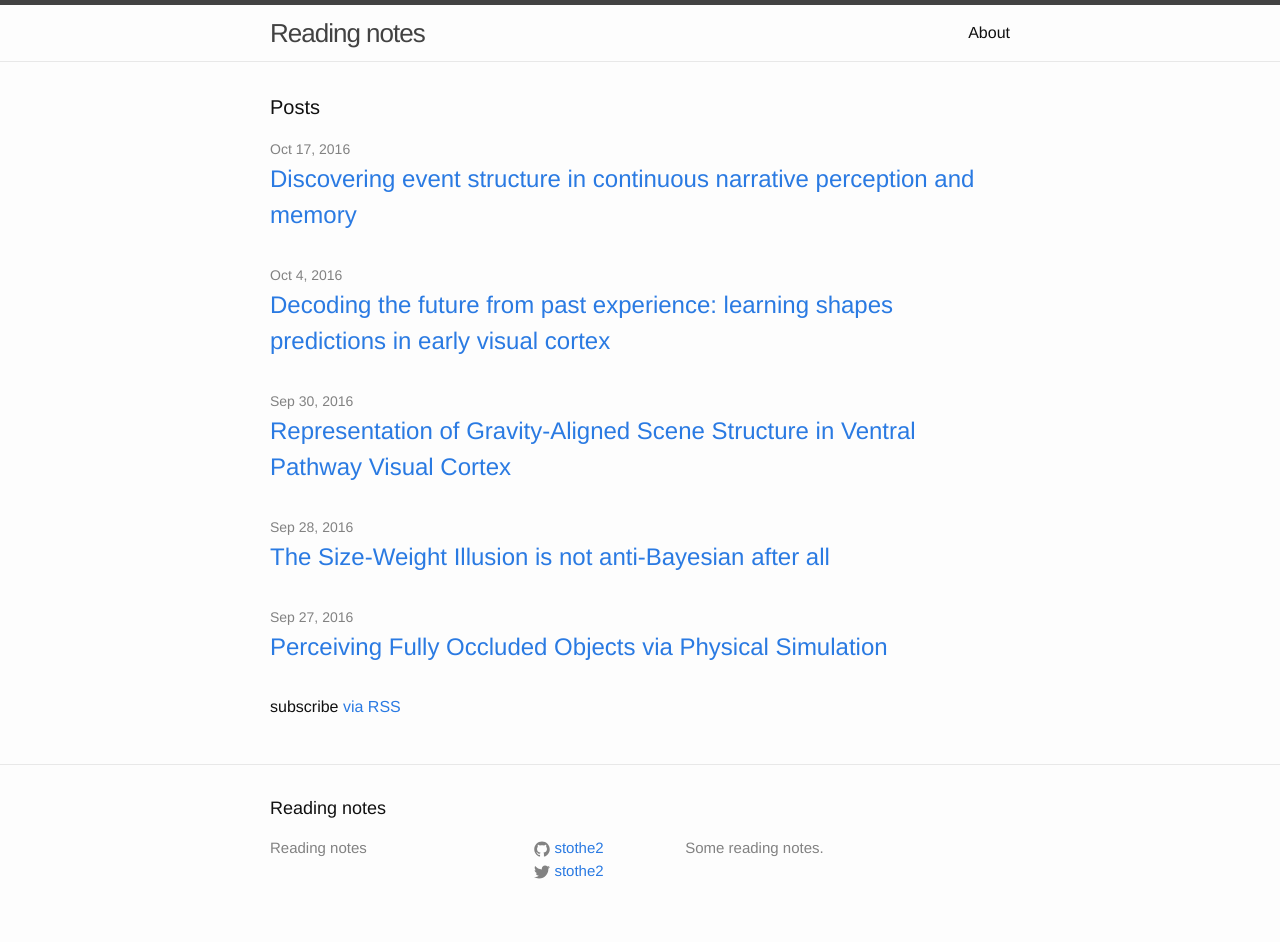
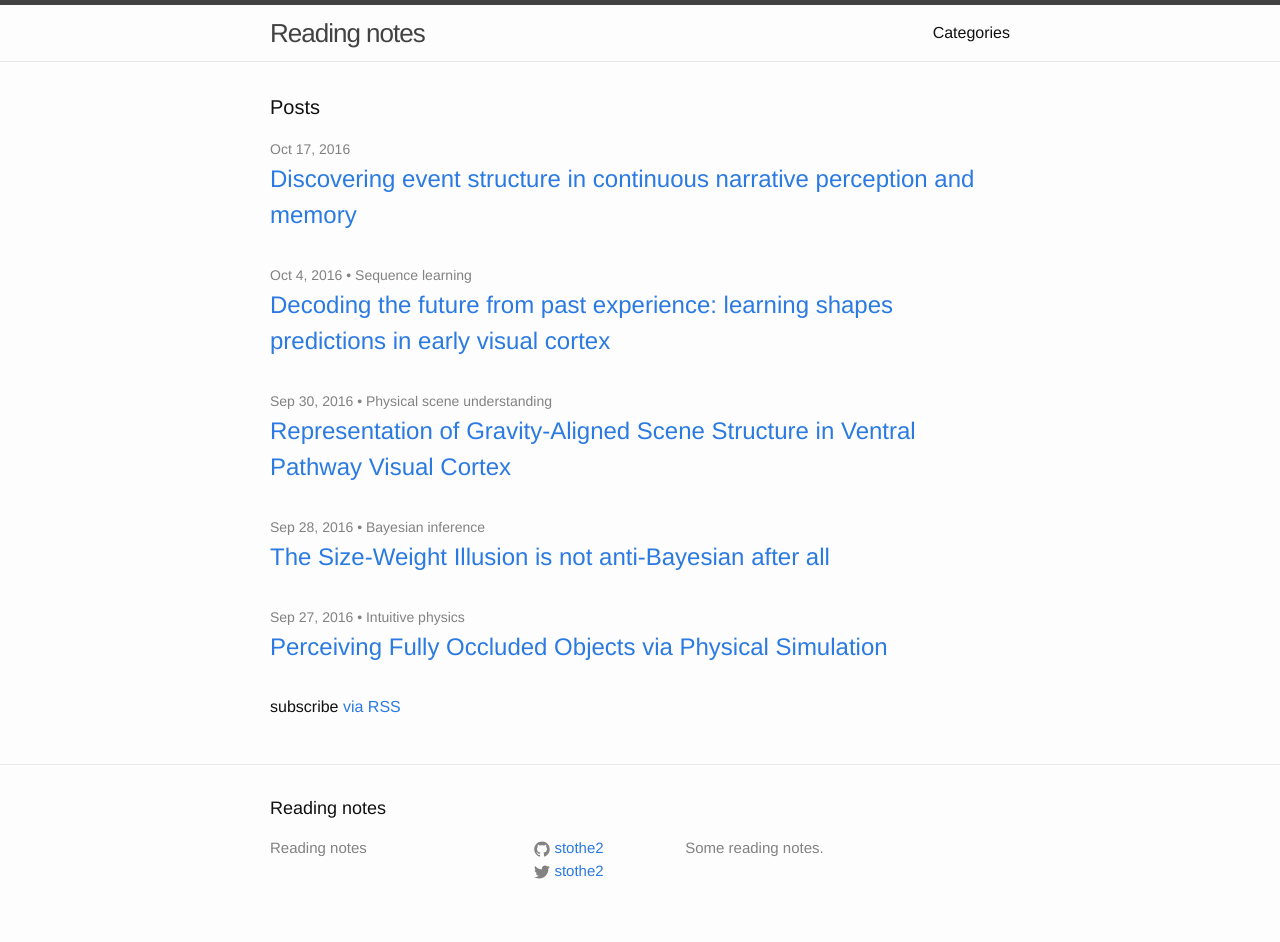
Before and after one commit to stothe2/literature-review, a Jekyll site: the page built from index.md, in a window 1280 px wide. Built offline with Jekyll 4.4.1, drawn with Linux system fonts in a browser that asks for light colours.

Commit message:
Show categories

```diff
--- a/_posts/2016-09-27-Tenenbaum2016.md
+++ b/_posts/2016-09-27-Tenenbaum2016.md
@@ -2,7 +2,7 @@
 layout: post
 title: "Perceiving Fully Occluded Objects via Physical Simulation"
 date: 2016-09-27
-categories: reading
+category: Intuitive physics
 ---
 
 # Summary
--- a/_posts/2016-09-28-Ma2016.md
+++ b/_posts/2016-09-28-Ma2016.md
@@ -2,7 +2,7 @@
 layout: post
 title: "The Size-Weight Illusion is not anti-Bayesian after all"
 date: 2016-09-28
-categories: reading
+category: Bayesian inference
 ---
 
 # Summary
--- a/_posts/2016-09-30-Connor2016.md
+++ b/_posts/2016-09-30-Connor2016.md
@@ -2,7 +2,7 @@
 layout: post
 title: "Representation of Gravity-Aligned Scene Structure in Ventral Pathway Visual Cortex"
 date: 2016-09-30
-categories: reading
+category: Physical scene understanding
 ---
 
 # Summary
--- a/_posts/2016-10-04-Luft2015.md
+++ b/_posts/2016-10-04-Luft2015.md
@@ -2,7 +2,7 @@
 layout: post
 title: "Decoding the future from past experience: learning shapes predictions in early visual cortex"
 date: 2016-10-04
-categories: reading
+category: Sequence learning
 ---
 
 # Summary
--- a/index.md
+++ b/index.md
@@ -12,7 +12,7 @@ layout: default
   <ul class="post-list">
     {% for post in site.posts %}
       <li>
-        <span class="post-meta">{{ post.date | date: "%b %-d, %Y" }}</span>
+        <span class="post-meta">{{ post.date | date: "%b %-d, %Y" }}{% if post.category %} • {{ post.category }}{% endif %}</span>
 
         <h2>
           <a class="post-link" href="{{ post.url | prepend: site.baseurl }}">{{ post.title }}</a>
```
Also changed, not shown: about.md (deleted, +0 -5 lines), categories.md (added, +18 -0 lines).
